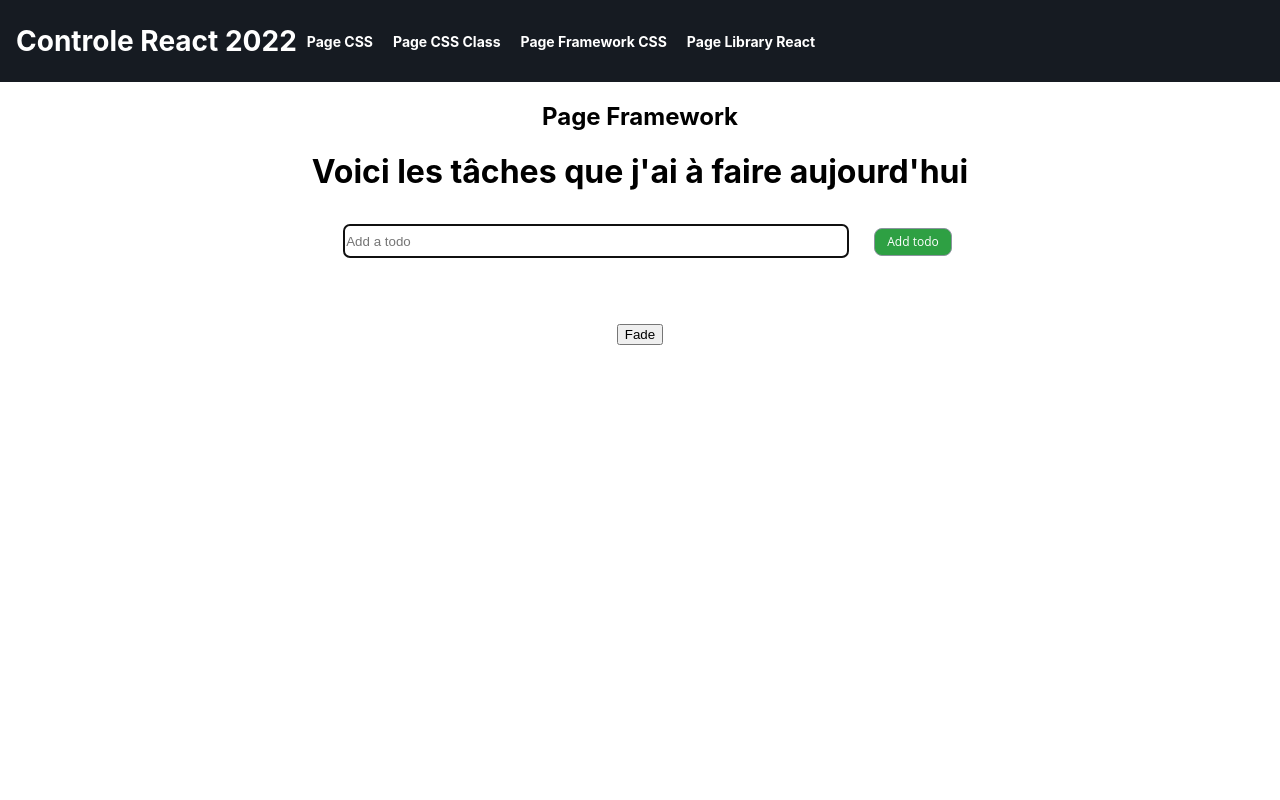
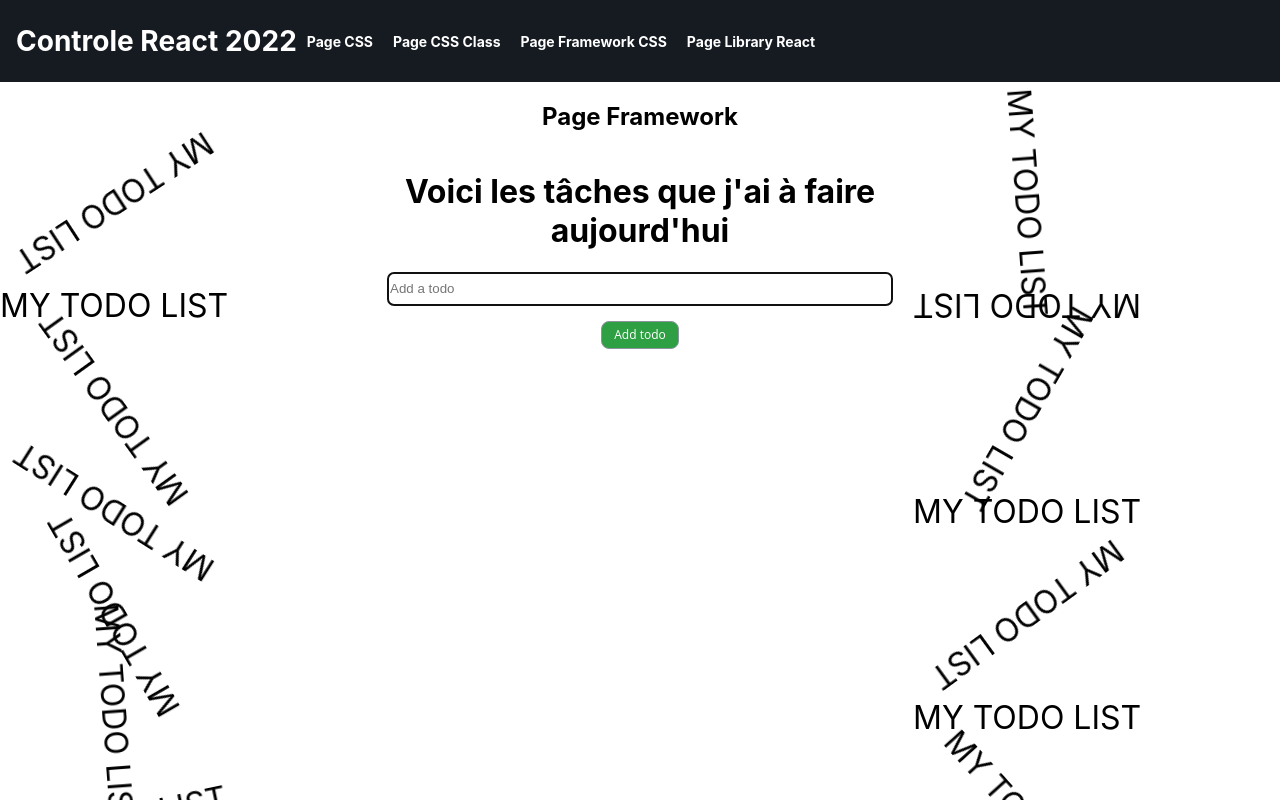
Before and after one commit to deepyjr/Controle-React-2022, a React (Create React App) app: page /PageFrameWork in a window 1280 px wide. Shown: the top 800 px of the page. Built offline with nearby package versions, Linux system fonts and the light colour scheme.

Commit message:
Animation Slide / rotate

```diff
--- a/package.json
+++ b/package.json
@@ -3,13 +3,9 @@
   "version": "0.1.0",
   "private": true,
   "dependencies": {
-    "@mui/material": "^5.5.3",
-    "@mui/styled-engine": "^5.5.2",
-    "@mui/styled-engine-sc": "^5.5.2",
     "@testing-library/jest-dom": "^5.16.3",
     "@testing-library/react": "^12.1.4",
     "@testing-library/user-event": "^13.5.0",
-    "rc-animate": "^3.1.1",
     "react": "^18.0.0",
     "react-dom": "^18.0.0",
     "react-router-dom": "^6.3.0",
--- a/src/Components/TodoList/TodoList.css
+++ b/src/Components/TodoList/TodoList.css
@@ -1,7 +1,7 @@
 @keyframes slidein {
     from {
       margin-left: 50%;
-      transform: rotate(360deg);
+      transform: rotate(3600deg);
     }
 
     to {
@@ -27,7 +27,10 @@
     box-shadow: 0px 0px 10px 0px rgba(0,0,0,0.51);
     text-overflow: ellipsis;
     padding: 0 10px;
-    animation-duration: 1.5s;
+}
+
+.slide {
+    animation-duration: 10s;
     animation-name: slidein;
 }
 .container-todo{
@@ -103,3 +106,9 @@
     border-radius: 6px;
     background-color :#fff;
 }
+
+.todo-context {
+    height: 90vh;
+    display: flex;
+    justify-content: space-between;
+}
--- a/src/Components/TodoList/Todolist.jsx
+++ b/src/Components/TodoList/Todolist.jsx
@@ -1,7 +1,8 @@
 import React, { useState, useEffect } from "react";
 import TodoInput from "./TodoInput";
+import styled, { keyframes } from "styled-components";
 
-function TodoList() {
+function TodoList(props) {
   //////////////////////////////////////////////////// VARIABLES //////////////////////////////////////////////////////
 
   const [todos, setTodos] = useState([]);
@@ -10,6 +11,18 @@
     id: null,
     value: "",
   });
+  const rotate = keyframes`
+  from {
+    transform: rotate(0deg);
+  }
+
+  to {
+    transform: rotate(360deg);
+  }
+`;
+  const Bounce = styled.div`
+    animation: ${rotate} ${(time) => time.time}s linear infinite;
+  `;
 
   //////////////////////////////////////////////////// HOOKS //////////////////////////////////////////////////////
 
@@ -25,7 +38,6 @@
   useEffect(() => {
     localStorage.setItem(LOCAL_STORAGE_KEY, JSON.stringify(todos));
   }, [todos]);
-
 
   //////////////////////////////////////////////////// FUNCTIONS //////////////////////////////////////////////////////
 
@@ -87,9 +99,24 @@
     setTodos(updatedTodos);
   };
 
+  const genNumber = () => {
+    return Math.floor(Math.random() * 100) / 100;
+  };
+
   //////////////////////////////////////////////////// RENDER //////////////////////////////////////////////////////
   return (
+    <>
       <div className="todo-context">
+        <div style={{ display: "flex", flexWrap: "wrap" }}>
+          {Array.from(Array(30).keys()).map((i) => {
+            return (
+              <Bounce time={genNumber().toString()}>
+                <p style={{ fontSize: "2em" }}>MY TODO LIST</p>
+              </Bounce>
+            );
+          })}
+        </div>
+        <div>
           <h1>Voici les tâches que j'ai à faire aujourd'hui</h1>
           <TodoInput onSubmit={addTodo} />
           <div className="container-todo">
@@ -101,15 +128,31 @@
               />
             ) : (
               todos.map((todo, index) => (
-            <div className="todo-item" key={index}>
+                <div
+                  className={
+                    props.animation
+                      ? "todo-item" + " " + props.animation
+                      : "todo-item"
+                  }
+                  key={index}
+                >
                   <div key={todo.id} onClick={() => completeTodo(todo.id)}>
                     {todo.text}
                   </div>
                   <div>
-                <button className="btn-delete" onClick={() => removeTodo(todo.id)}> Supprimer </button>
-                <button className="btn-edit"
+                    <button
+                      className="btn-delete"
+                      onClick={() => removeTodo(todo.id)}
+                    >
+                      {" "}
+                      Supprimer{" "}
+                    </button>
+                    <button
+                      className="btn-edit"
                       onClick={() => setEdit({ id: todo.id, value: todo.text })}
-                > Editer
+                    >
+                      {" "}
+                      Editer
                     </button>
                   </div>
                 </div>
@@ -117,6 +160,15 @@
             )}
           </div>
         </div>
+        <div style={{ display: "flex", flexWrap: "wrap" }}>
+          {Array.from(Array(30).keys()).map((i) => (
+            <Bounce time={genNumber().toString()}>
+              <p style={{ fontSize: "2em" }}>MY TODO LIST</p>
+            </Bounce>
+          ))}
+        </div>
+      </div>
+    </>
   );
 }
 
--- a/src/Views/PageCSS/PageCss.jsx
+++ b/src/Views/PageCSS/PageCss.jsx
@@ -1,11 +1,10 @@
 import React from "react";
-import "./PageCss.css";
 import TodoList from "../../Components/TodoList/Todolist";
 
 function PageCss() {
   return (
     <div>
-      <TodoList />
+      <TodoList animation={"slide"} />
     </div>
   );
 }
--- a/src/Views/PageCSSClass/PageCssClass.jsx
+++ b/src/Views/PageCSSClass/PageCssClass.jsx
@@ -1,10 +1,12 @@
-import React from 'react'
-import './PageCssClass.css'
+import React from "react";
+import TodoList from "../../Components/TodoList/Todolist";
 
 function PageCssClass() {
   return (
-    <div>PageCssClass</div>
-  )
+    <div>
+      <TodoList />
+    </div>
+  );
 }
 
-export default PageCssClass
+export default PageCssClass;
--- a/src/Views/PageFramework/PageFramework.jsx
+++ b/src/Views/PageFramework/PageFramework.jsx
@@ -1,7 +1,6 @@
 import React, { useState }from "react";
 import "./PageFramework.css";
 import TodoList from "../../Components/TodoList/Todolist";
-import Fade from '@mui/material/Fade';
 
 function PageFramework() {
   const [checked, setChecked] = useState(false);
@@ -10,7 +9,6 @@
     <div>
       <h2>Page Framework</h2>
       <TodoList />
-      <Fade in={checked}><p>J'apparais et je disparais</p></Fade>
       <button onClick={() => setChecked(!checked)}>Fade</button>
     </div>
   );
```
Also changed, not shown: src/Views/PageCSS/PageCss.css (deleted), src/Views/PageCSSClass/PageCssClass.css (deleted), 1 other file (tests, documents, lock files or other folders). Lines whose indentation alone changed are shown as unchanged.
